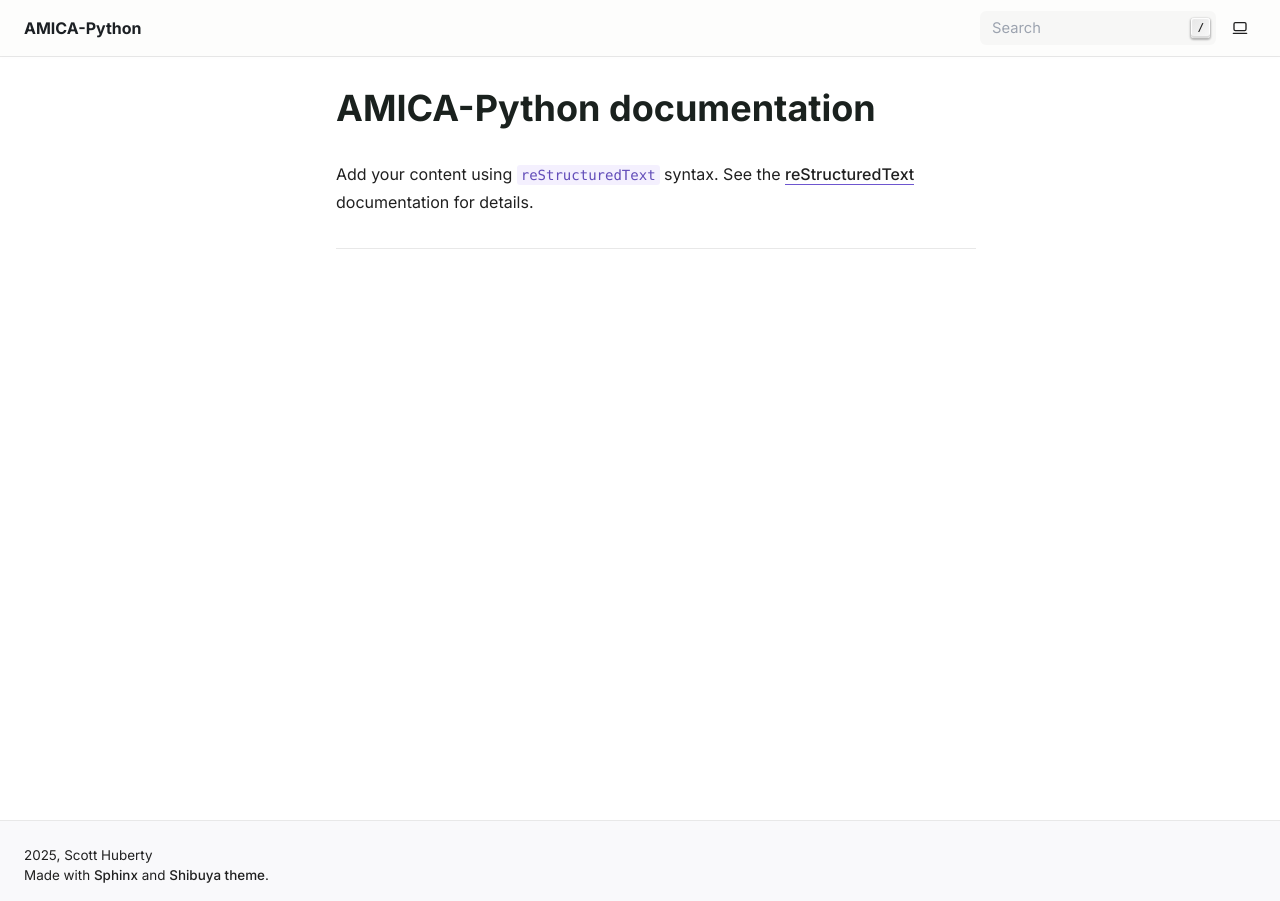
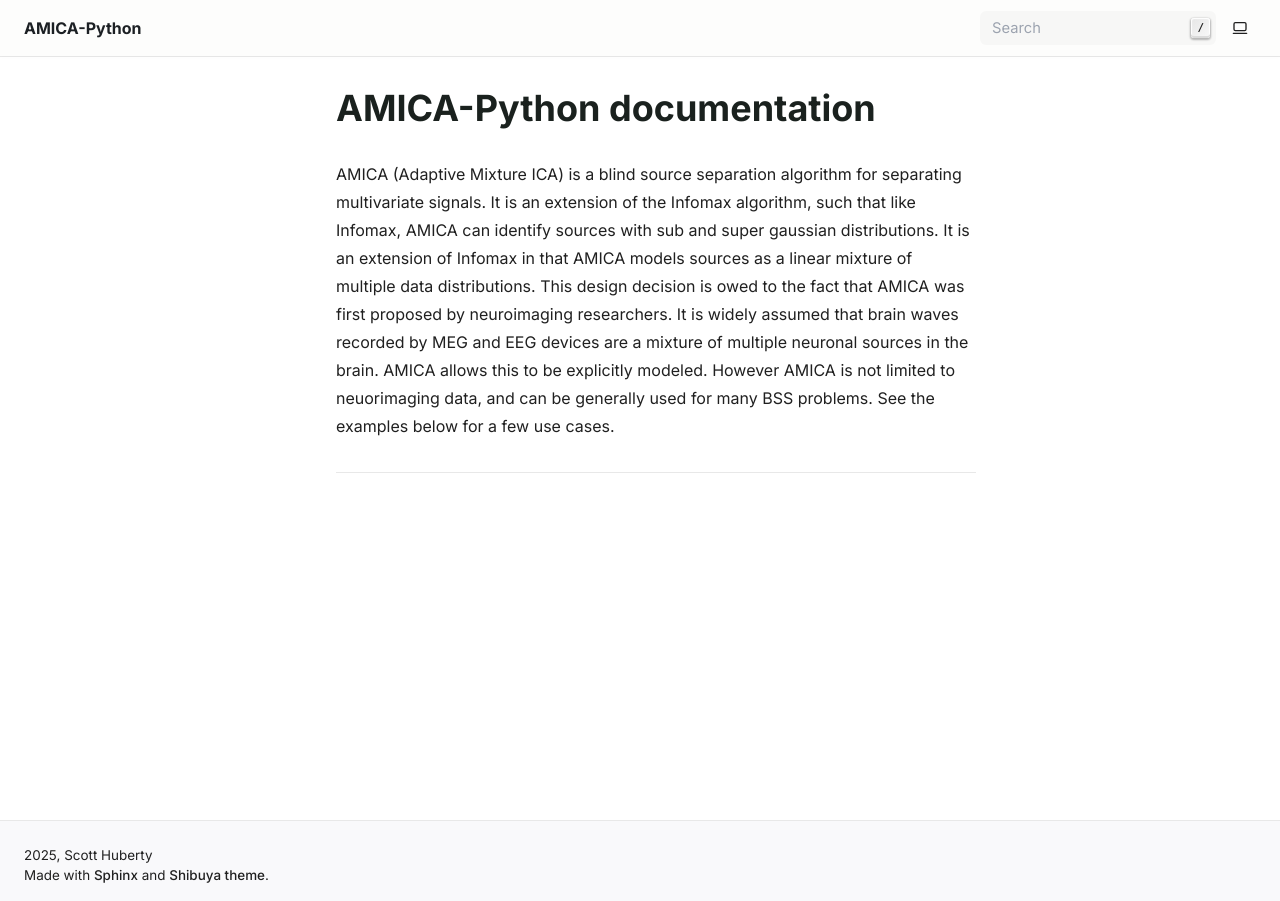
Before and after one commit to scott-huberty/amica-python, a Sphinx documentation site: the page built from docs/source/index.rst, in a window 1280 px wide. Built offline with Sphinx 7.4.7, drawn with Linux system fonts in a browser that asks for light colours; pages that are not in the unit, such as notebooks, are missing from menus.

Commit message:
Update landing page

```diff
--- a/docs/source/index.rst
+++ b/docs/source/index.rst
@@ -6,10 +6,15 @@
 AMICA-Python documentation
 ==========================
 
-Add your content using ``reStructuredText`` syntax. See the
-`reStructuredText <https://www.sphinx-doc.org/en/master/usage/restructuredtext/index.html>`_
-documentation for details.
-
+AMICA (Adaptive Mixture ICA) is a blind source separation algorithm for separating
+multivariate signals. It is an extension of the Infomax algorithm, such that like
+Infomax, AMICA can identify sources with sub and super gaussian distributions. It is an
+extension of Infomax in that AMICA models sources as a linear mixture of multiple data
+distributions. This design decision is owed to the fact that AMICA was first proposed by
+neuroimaging researchers. It is widely assumed that brain waves recorded by MEG and EEG
+devices are a mixture of multiple neuronal sources in the brain. AMICA allows this to be
+explicitly modeled. However AMICA is not limited to neuorimaging data, and can be
+generally used for many BSS problems. See the examples below for a few use cases.
 
 .. toctree::
    :maxdepth: 2
```
